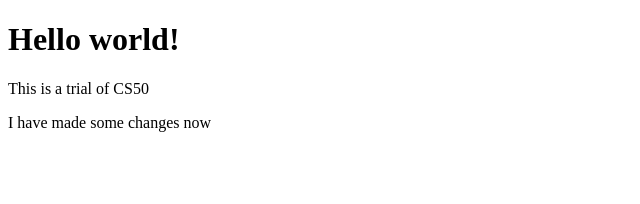
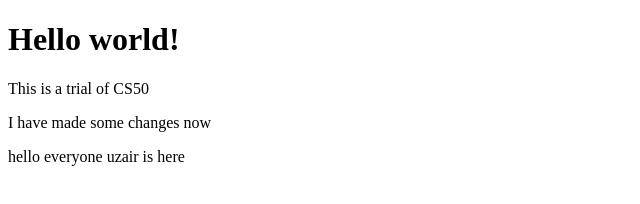
Before and after one commit to Uzair-90/HSPSQL, a plain HTML site: page hello.html in a window 1280 px wide. Shown: the whole page, without its empty margins (0-640 px from the left). Drawn offline with Linux system fonts and the light colour scheme.

Commit message:
Update hello.html

```diff
--- a/hello.html
+++ b/hello.html
@@ -10,6 +10,7 @@
 	<h1>Hello world!</h1>
 	<p>This is a trial of CS50</p>
 	<p>I have made some changes now </p>
+	<p>hello everyone uzair is here</p>
 
 </body>
 </html>
```
